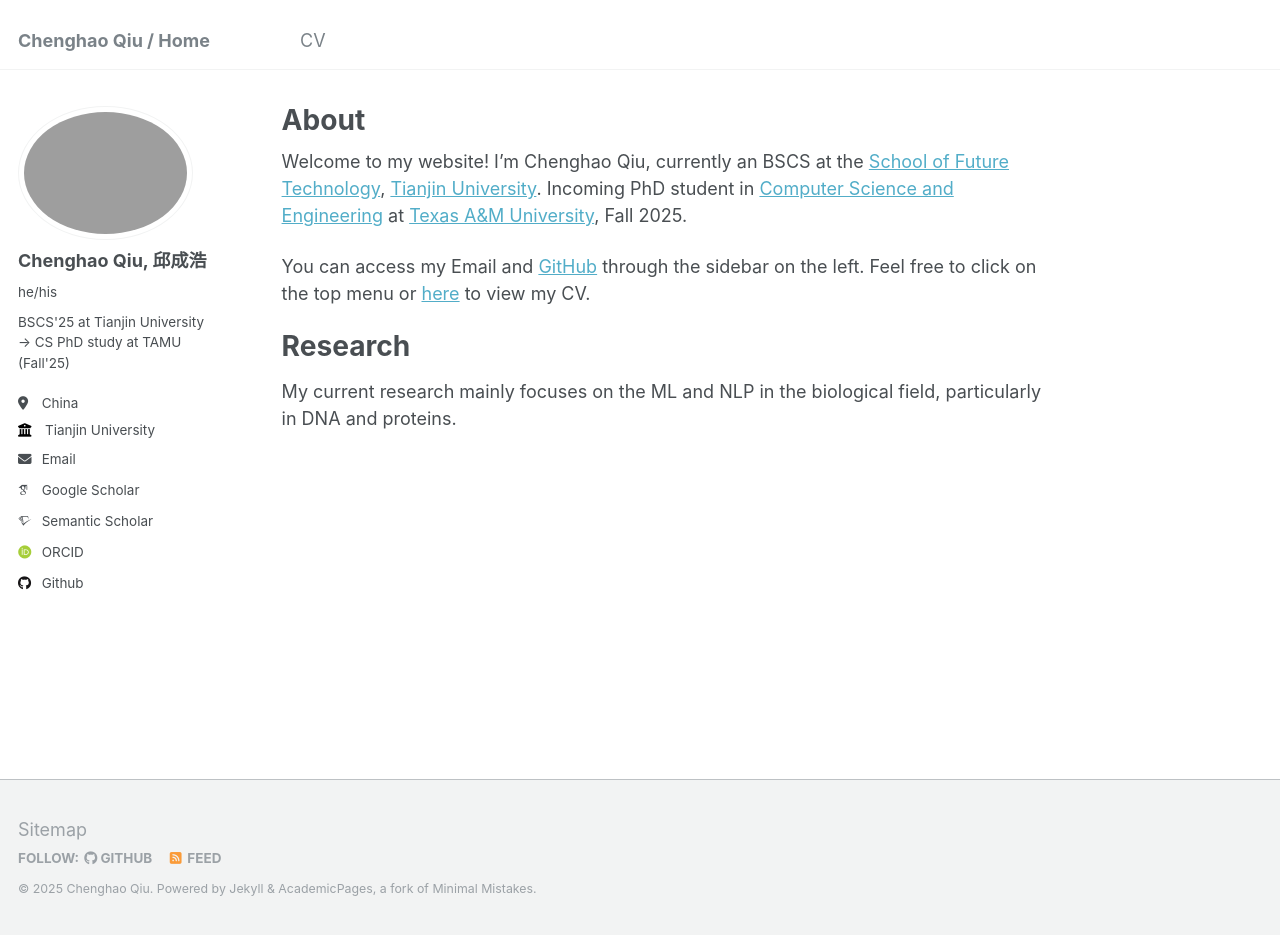
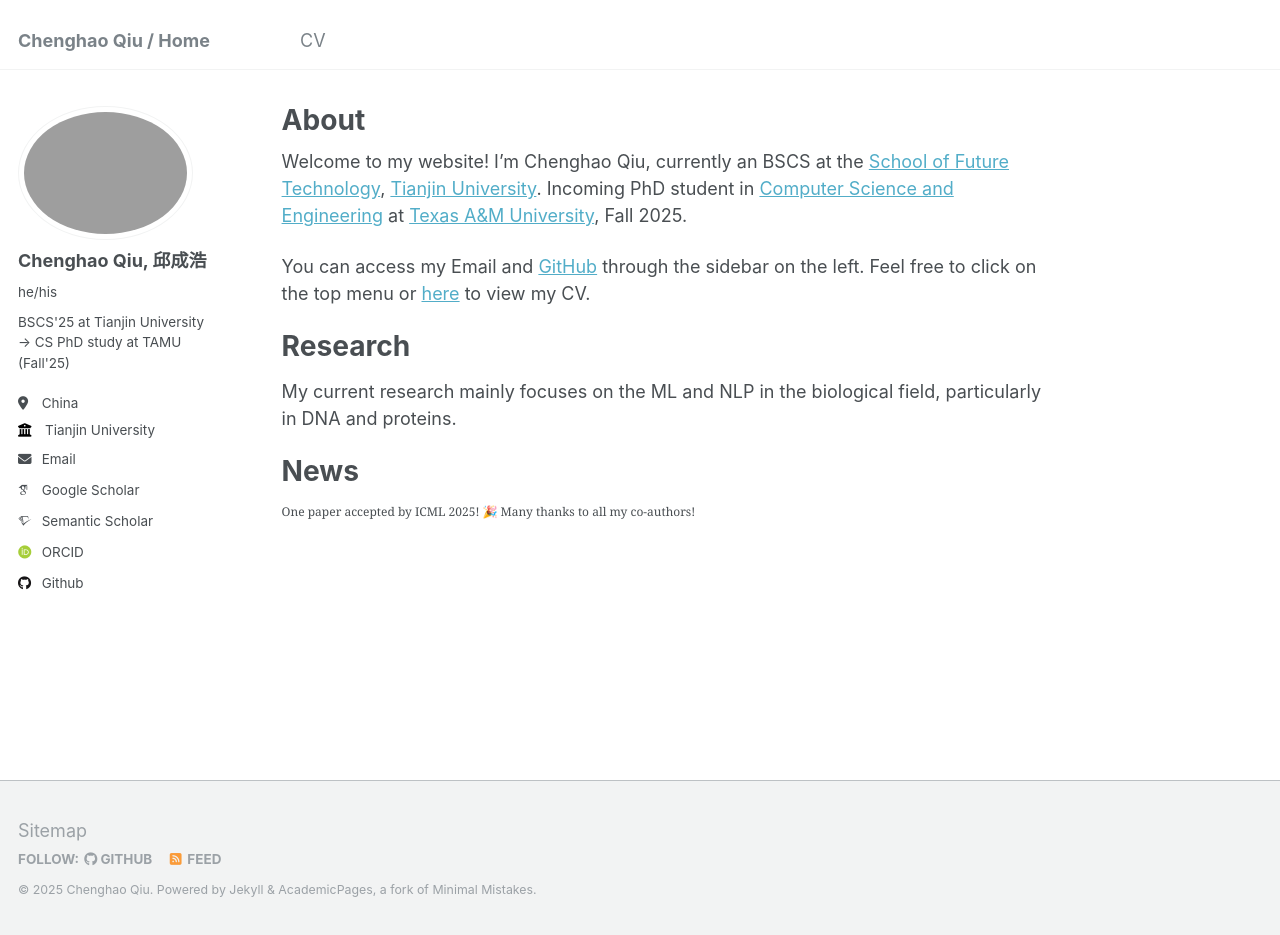
Before and after one commit to Chenghao-Qiu/Chenghao-Qiu.github.io, a Jekyll site: the page built from _pages/about.md, in a window 1280 px wide and 935 px high. Built offline with Jekyll 4.4.1, drawn with Linux system fonts in a browser that asks for light colours; some web fonts are replaced.

Commit message:
add news

```diff
--- a/_pages/about.md
+++ b/_pages/about.md
@@ -14,6 +14,12 @@ You can access my Email and [GitHub](https://github.com/Chenghao-Qiu) through th
 Research
 ======
 My current research mainly focuses on the ML and NLP in the biological field, particularly in DNA and proteins.
+
+News
+======
+<p style="font-size:12px; font-family:Georgia, serif;">
+  One paper accepted by ICML 2025! 🎉 Many thanks to all my co-authors!
+</p>
 
 
 
```
